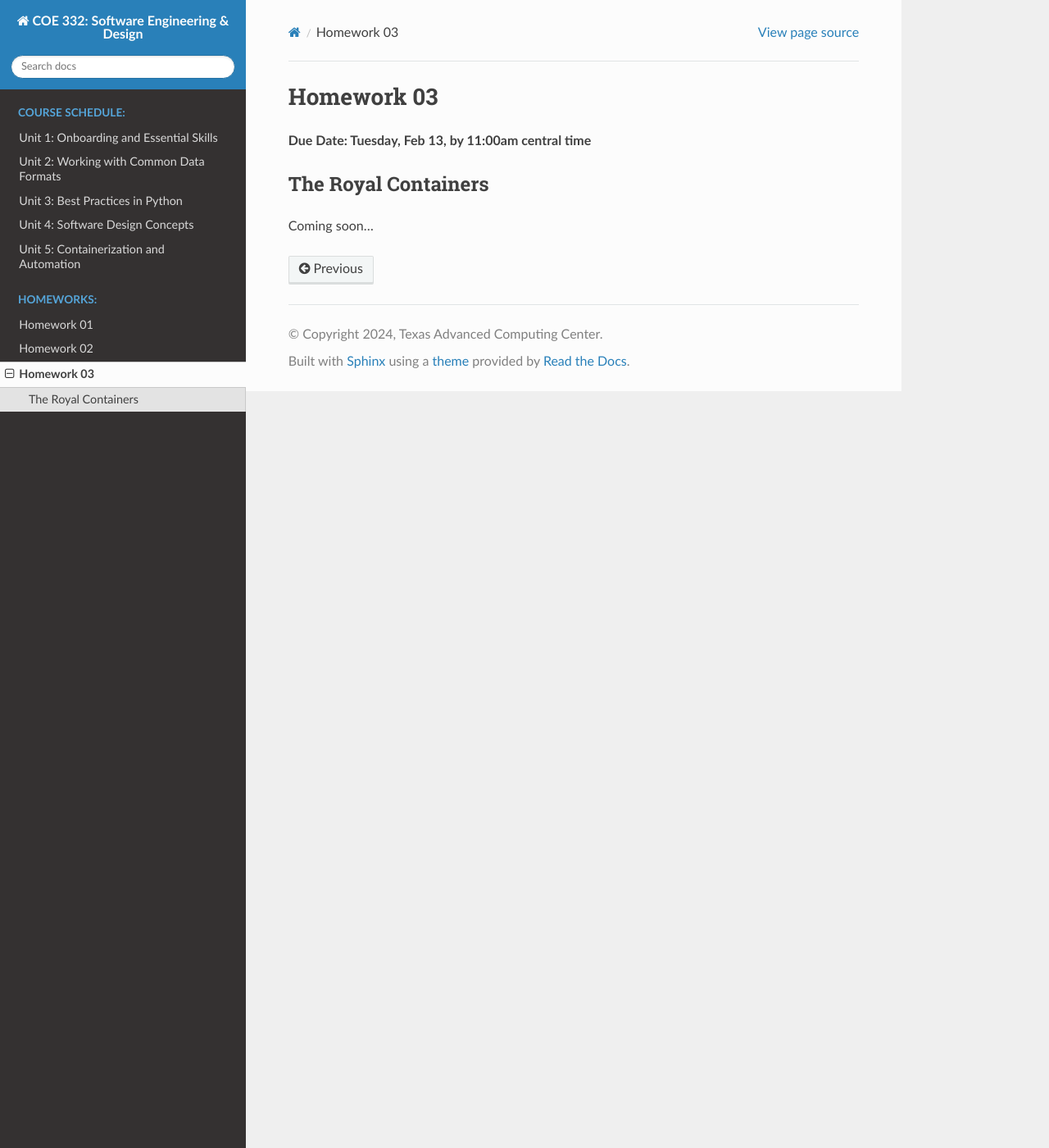
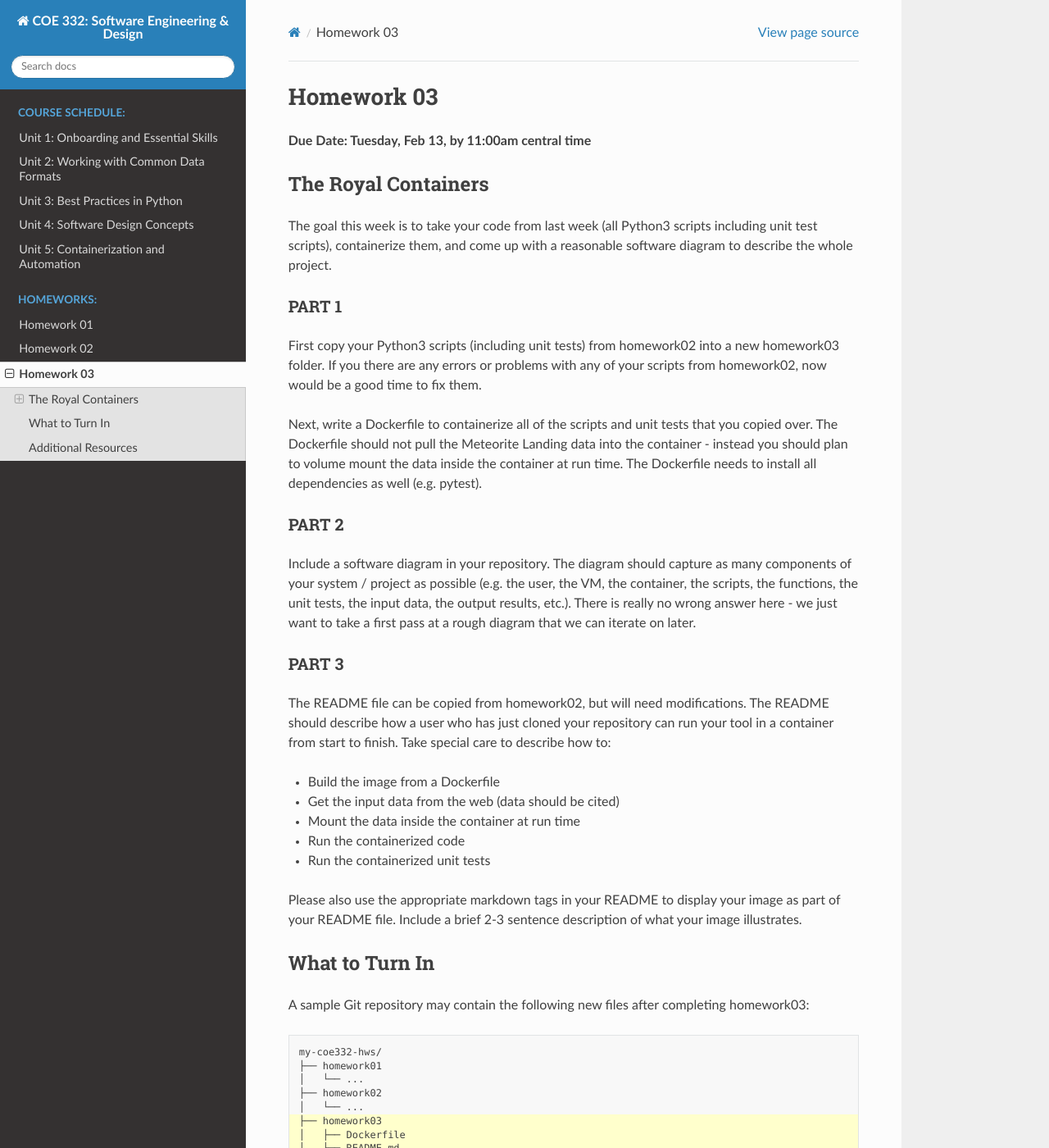
Before and after one commit to TACC/coe-332-sp24, a Sphinx documentation site: the page built from docs/homework/homework03.rst, in a window 1280 px wide and 1400 px high. Shown: the whole window at 82% size. Built offline with Sphinx 7.4.7 and the Read the Docs theme 2.0.0, drawn with Linux system fonts in a browser that asks for light colours; some of the changed text lies outside the part shown.

Commit message:
added homework03

```diff
--- a/docs/homework/homework03.rst
+++ b/docs/homework/homework03.rst
@@ -6,4 +6,85 @@ Homework 03
 The Royal Containers
 --------------------
 
-Coming soon...
+The goal this week is to take your code from last week (all Python3 scripts
+including unit test scripts), containerize them, and come up with a reasonable
+software diagram to describe the whole project.
+
+
+PART 1
+~~~~~~
+
+First copy your Python3 scripts (including unit tests) from homework02 into a
+new homework03 folder. If you there are any errors or problems with any of your
+scripts from homework02, now would be a good time to fix them.
+
+Next, write a Dockerfile to containerize all of the scripts and unit tests that
+you copied over. The Dockerfile should not pull the Meteorite Landing data into
+the container - instead you should plan to volume mount the data inside the
+container at run time. The Dockerfile needs to install all dependencies as well
+(e.g. pytest).
+
+
+PART 2
+~~~~~~
+
+Include a software diagram in your repository. The diagram should capture as
+many components of your system / project as possible (e.g. the user, the VM,
+the container, the scripts, the functions, the unit tests, the input data, the
+output results, etc.). There is really no wrong answer here - we just want to
+take a first pass at a rough diagram that we can iterate on later.
+
+
+PART 3
+~~~~~~
+
+The README file can be copied from homework02, but will need modifications. The
+README should describe how a user who has just cloned your repository can run your
+tool in a container from start to finish. Take special care to describe how to:
+
+* Build the image from a Dockerfile
+* Get the input data from the web (data should be cited)
+* Mount the data inside the container at run time
+* Run the containerized code
+* Run the containerized unit tests
+
+Please also use the appropriate markdown tags in your README to display your
+image as part of your README file. Include a brief 2-3 sentence description
+of what your image illustrates.
+
+
+What to Turn In
+---------------
+
+A sample Git repository may contain the following new files after completing
+homework03:
+
+.. code-block:: text
+   :emphasize-lines: 6-13
+
+   my-coe332-hws/
+   ├── homework01
+   │   └── ...
+   ├── homework02
+   │   └── ...
+   ├── homework03
+   │   ├── Dockerfile
+   │   ├── README.md
+   │   ├── diagram.png
+   │   ├── gcd_algorithm.py
+   │   ├── ml_data_analysis.py
+   │   ├── test_gcd_algorithm.py
+   │   └── test_ml_data_analysis.py
+   └── README.md
+
+
+
+Additional Resources
+--------------------
+
+* `Meteorite Landings Data <https://data.nasa.gov/Space-Science/Meteorite-Landings/gh4g-9sfh/about_data>`_
+* `Markdown Syntax <https://www.markdownguide.org/basic-syntax/>`_
+* `Tips on Writing a Good README <https://www.makeareadme.com/>`_
+* `Software Diagram Tools <../unit04/diagrams.html>`_
+* `Best Practices for Writing Dockerfiles <https://docs.docker.com/develop/develop-images/dockerfile_best-practices/>`_
+* Please find us in the class Slack channel if you have any questions!
```
